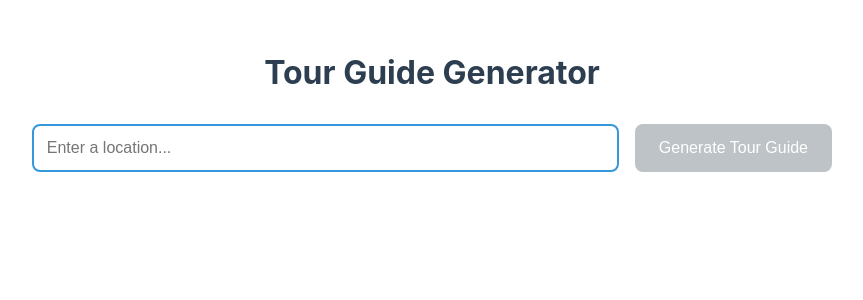
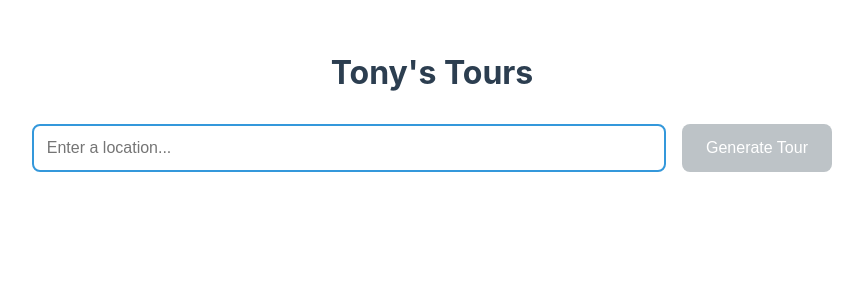
Before and after one commit to twang35/tour-guide-generator, a React (Create React App) app: page / in a window 1280 px wide. Shown: the top 300 px of the page, without its empty margins (208-1071 px from the left). Built offline with nearby package versions, Linux system fonts and the light colour scheme.

Commit message:
rename to Tony's Tours

```diff
--- a/src/components/TourGuideGenerator.js
+++ b/src/components/TourGuideGenerator.js
@@ -261,7 +261,7 @@ const TourGuideGenerator = () => {
 
   return (
     <div className="tour-generator-container">
-      <h1>Tour Guide Generator</h1>
+      <h1>Tony's Tours</h1>
       <div className="input-container">
         <input
           type="text"
@@ -276,7 +276,7 @@ const TourGuideGenerator = () => {
           className="location-input"
         />
         <button onClick={generateTourGuide} disabled={isLoading || !location}>
-          {isLoading ? 'Generating...' : 'Generate Tour Guide'}
+          {isLoading ? 'Generating...' : 'Generate Tour'}
         </button>
       </div>
 
--- a/src/config.js
+++ b/src/config.js
@@ -2,7 +2,7 @@
 const config = {
   // Production backend URL
   production: {
-    backendUrl: 'http://192.168.1.17:8000'
+    backendUrl: 'http://35.247.83.89:8000'
   },
   // Development environment
   development: {
```
